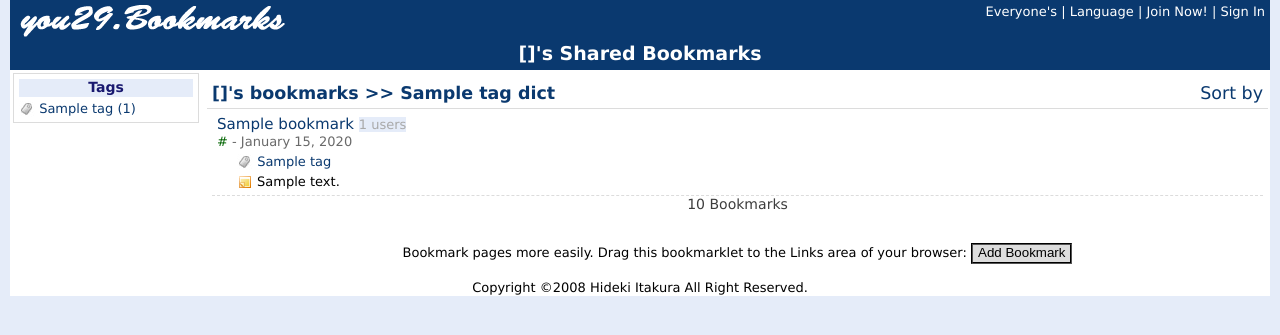
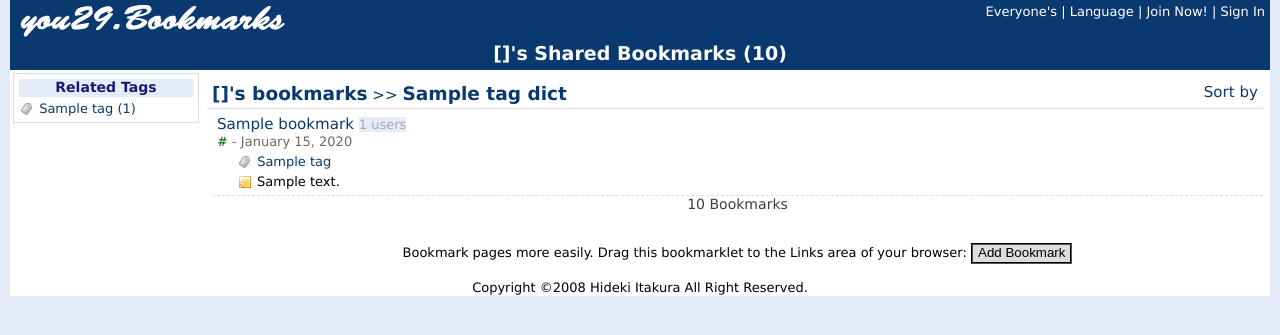
Before and after one commit to hideki/you29, a Django app: template you29/templates/bookmarks/bookmarks_page.html in a window 1280 px wide. Shown: the top 335 px of the page. Run offline with Django 3.2, Linux system fonts and the light colour scheme; the template is opened without the code that fills it: most values are stand-ins (such as "Sample title", 1, 10 or a date in 2020).

Commit message:
Update sub title and fix sort issue

```diff
--- a/you29/site_media/css/bookmarks.css
+++ b/you29/site_media/css/bookmarks.css
@@ -50,13 +50,14 @@
 h1#title a{
     color: #FFFFFF;
 }
-
+/*
 h2#page-title {
     font-size: 131%;
     font-weight:bold;
     margin: 10px 5px 0px 5px;
     border-bottom: 1px solid #dcdcdc;
 }
+*/
 
 form#save-form{
     margin: 10px 10px 10px 10px;
@@ -72,29 +73,38 @@
 
 
 /** content-head */
-#content-head{
+div#content-head{
     position: relative;
     height: 35px;
     border-bottom: 1px solid #dcdcdc;
     color: #0A396F;
-    font-size: 116%;
-    margin: 1px 0px 1px 0px;
+    margin: 1px 5px 1px 0px;
 }
 /** position-navigator */
-#position-navigator{
+div#position-navigator{
     position: absolute;
     left: 0;
     top: 0;
+}
+div#position-navigator a {
+    font-size: 123.1%;
+    font-weight: bold;
+}
+div#position-navigator span {
+    font-size: 123.1%;
     font-weight: bold;
 }
 /** sort-menu */
-#sort-menu {
+div#sort-menu {
     position: absolute;
     right: 0;
     top: 0;
 }
-#sort-menu span, #sort-menu a {
-    font-weight: bold;
+div#sort-menu span {
+   font-weight: bold;
+}
+div#sort-menu a {
+   font-weight: normal;
 }
 
 /** nav */
--- a/you29/templates/bookmarks/bookmark_list.html
+++ b/you29/templates/bookmarks/bookmark_list.html
@@ -8,7 +8,7 @@
       {% if not forloop.last %}
         <a href="{{tag_dict.url}}">{{tag_dict.name}}</a>
       {% else %}
-        {{tag_dict.name}}
+        <span>{{tag_dict.name}}</span>
       {% endif %}
     {% endfor %}
   </div>
--- a/you29/templates/bookmarks/bookmarks_page.html
+++ b/you29/templates/bookmarks/bookmarks_page.html
@@ -36,9 +36,9 @@
           {% else %}
             <a href="/bookmarks/user/{{username}}/">
               {% if is_owner %}
-                {{username}}{% trans "'s Bookmarks"%}
+                {{username}}{% trans "'s Bookmarks"%} ({{total}})
               {% else %}
-                {{username}}{% trans "'s Shared Bookmarks" %}
+                {{username}}{% trans "'s Shared Bookmarks" %} ({{total}})
               {% endif %}
             </a>
           {% endifequal %}
--- a/you29/templates/bookmarks/save_page.html
+++ b/you29/templates/bookmarks/save_page.html
@@ -38,7 +38,11 @@
         <div id="yui-main">
           <div class="yui-b main-content">
             <!-- title -->
-            <h2 id="page-title">{% trans "Save a new bookmark" %}</h2>
+            <div id="content-head">
+                <div id="position-navigator">
+                    <span>{% trans "Save a new bookmark" %}</span>
+                </div>
+            </div>
             <!--bookmark save form -->
             <form id="save-form" method="post" action="/bookmarks/save/">
               <table>
--- a/you29/templates/bookmarks/tag_clouds.html
+++ b/you29/templates/bookmarks/tag_clouds.html
@@ -1,7 +1,7 @@
 {% load i18n %}
 {# if tags #}
 <div class="tag-clouds">
-  <h2 class="">{% trans "Tags" %}</h2>
+  <h2 class="">{% trans "Related Tags" %}</h2>
     <ul>
       {% for tag in tags %}
         <li>
```
Also changed, not shown: you29/bookmarks/views.py (+18 -8 lines), you29/templates/bookmarks/link_list.html (+13 -1 lines).
